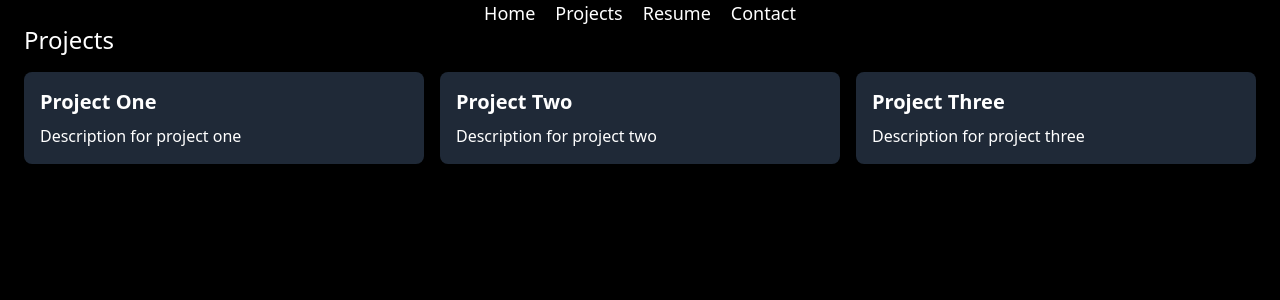
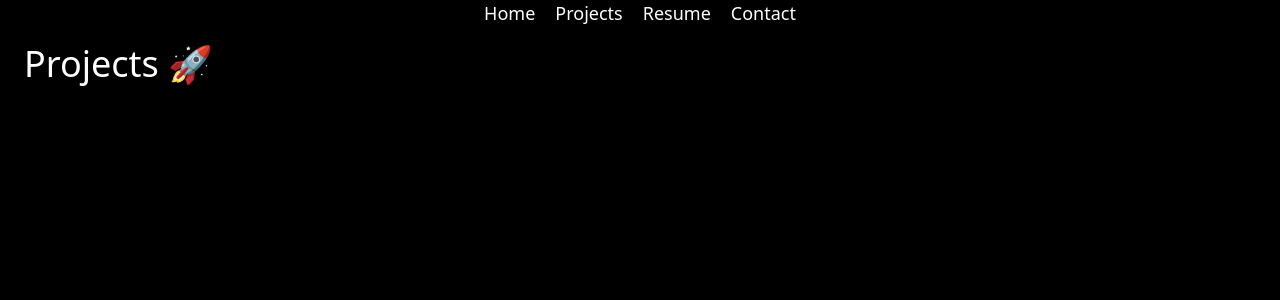
Before and after one commit to sujalcharati/portfolio, a Next.js app: page /Projects in a window 1280 px wide. Shown: the top 300 px of the page. Built offline with nearby package versions, Linux system fonts and the light colour scheme.

Commit message:
projects

```diff
--- a/app/Contact/page..tsx
+++ b/app/Contact/page.tsx
@@ -1,7 +1,9 @@
-"use client"
 import { Header } from "../components/Header"
+import { Contact as ContactComponent } from "../components/Contact"
+
 export default function Contact(){
     return <div>
            <Header/>
+           <ContactComponent/>
     </div>
 }
--- a/app/Home/page.tsx
+++ b/app/Home/page.tsx
@@ -1,7 +1,17 @@
 "use client"
+import { Header } from "../components/Header"
 import {  Homepage  } from "../components/Homepage"
+import ThreeScene from "../components/ThreeScene"
 export default function Home(){
-    return <div>
-        < Homepage />
-    </div>
+    return (
+        <div>
+            <div style={{ position: 'relative', minHeight: '100vh', overflow: 'hidden' }}>
+                <ThreeScene style={{ position: 'absolute', top: 0, left: 0, width: '100%', height: '100%', zIndex: -1 }} />
+                <Header style={{ position: 'relative', zIndex: 1, backgroundColor: 'rgba(255, 255, 255, 0.8)' }} />
+                <Header />
+                <Homepage />
+            </div>
+        </div>
+    );
+
 }
--- a/app/components/Contact.tsx
+++ b/app/components/Contact.tsx
@@ -0,0 +1,14 @@
+"use client"
+import React from 'react'
+
+export const Contact: React.FC = () => {
+
+
+  return (
+    <div className='bg-black text-white min-h-screen p-6'>
+    <div className='flex justify-start items-center min-h-20 '>
+      <h3 className='text-4xl'>Contact 🚀</h3>
+    </div>
+    </div>
+  );
+}
--- a/app/components/Projects.tsx
+++ b/app/components/Projects.tsx
@@ -2,24 +2,13 @@
 import React from 'react'
 
 export const Projects: React.FC = () => {
-  const projectList = [
-    { title: 'Project One', description: 'Description for project one' },
-    { title: 'Project Two', description: 'Description for project two' },
-    { title: 'Project Three', description: 'Description for project three' },
-    // Add more projects as needed
-  ];
+
 
   return (
     <div className='bg-black text-white min-h-screen p-6'>
-      <h2 className='text-2xl mb-4'>Projects</h2>
-      <div className='grid grid-cols-1 md:grid-cols-2 lg:grid-cols-3 gap-4'>
-      {projectList.map((project, index) => (
-      <div key={index} className='bg-gray-800 p-4 rounded-lg shadow-md'>
-      <h3 className='text-xl font-bold mb-2'>{project.title}</h3>
-      <p>{project.description}</p>
-      </div>
-      ))}
-      </div>
+    <div className='flex justify-start items-center min-h-20 '>
+      <h3 className='text-4xl'>Projects 🚀</h3>
+    </div>
     </div>
   );
 }
```
